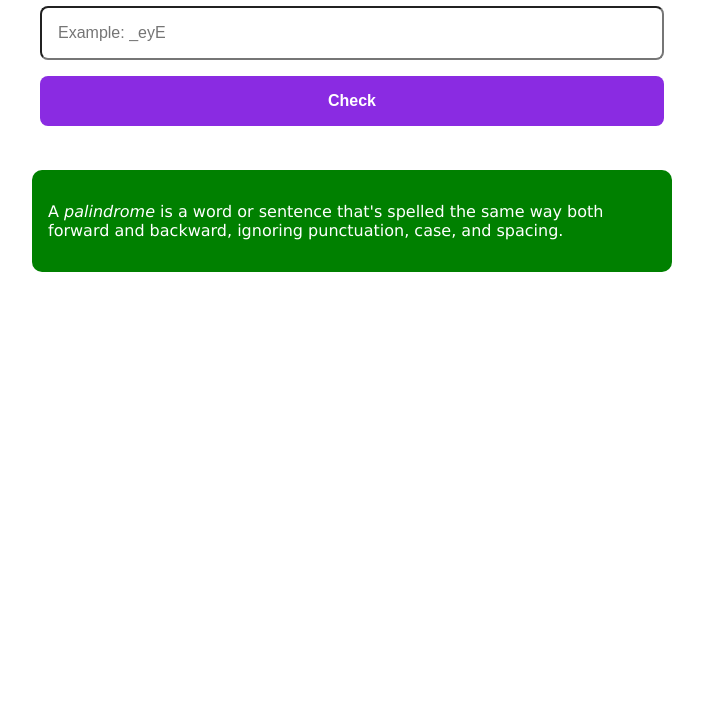
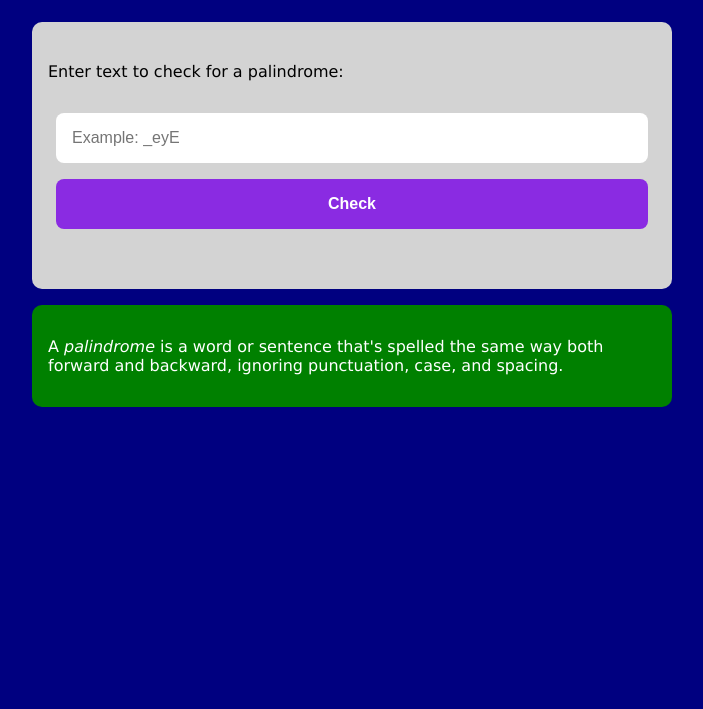
Before and after one commit to elliotvhill/fcc-js-palindrome-project, a plain HTML site: page index.html in a window 1280 px wide. Shown: the part 91-800 px from the top of the page, without its empty margins (288-991 px from the left). Drawn offline with Linux system fonts and the light colour scheme.

Commit message:
additional basic styling

```diff
--- a/index.html
+++ b/index.html
@@ -9,9 +9,12 @@
 <body>
     <div class="container">
         <h1>Is it a palindrome?</h1>
-        <input type="text" id="text-input" placeholder="Example: _eyE">
-        <button id="check-btn" onclick="submit">Check</button>
-        <div id="result"></div>
+        <div id="checker">
+            <p id="instructions">Enter text to check for a palindrome:</p>
+            <input type="text" id="text-input" placeholder="Example: _eyE">
+            <button id="check-btn" onclick="submit">Check</button>
+            <div id="result"></div>
+        </div>
         <div id="palindrome-definition">
             <p>A <em>palindrome</em> is a word or sentence that's spelled the same way both forward and backward, ignoring punctuation, case, and spacing.</p>
         </div>
--- a/styles.css
+++ b/styles.css
@@ -1,6 +1,12 @@
+body {
+    background-color: navy;
+    color: #fff;
+}
+
 .container {
     max-width: 50vw;
     margin: 0 auto;
+    margin-top: 1em;
     font-family: Verdana, Geneva, Tahoma, sans-serif;
     display: flex;
     flex-direction: column;
@@ -8,9 +14,26 @@
 
 input {
     border-radius: 8px;
+    border-style: hidden;
     padding: 1em;
     margin: 0.5em;
     font-size: 1rem;
+}
+
+#instructions {
+    padding-top: 0.5em;
+    padding-bottom: 0.5em;
+    color: #000;
+}
+
+#checker {
+    display: flex;
+    flex-direction: column;
+    background-color: lightgray;
+    padding: 1em;
+    border-radius: 10px;
+    margin-top: 1em;
+    margin-bottom: 1em;
 }
 
 button {
@@ -21,7 +44,7 @@ button {
     font-size: 1rem;
     font-weight: bold;
     background-color: blueviolet;
-    color: white;
+    color: #fff;
 }
 
 #result {
```
